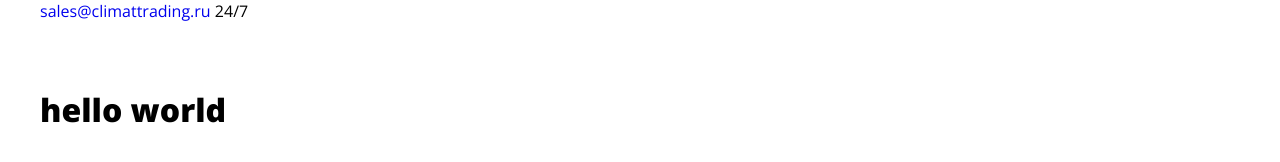
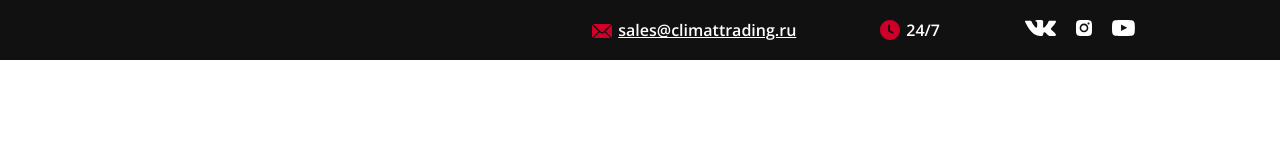
Before and after one commit to Akhatmirzo/climat__trading, a plain HTML site: page index.html in a window 1280 px wide. Drawn offline with Linux system fonts and the light colour scheme.

Commit message:
navbar 1chi qismi tayyor

```diff
--- a/index.html
+++ b/index.html
@@ -12,18 +12,25 @@
 <body>
     <!-- ! Navbar -->
     <header class="navbar">
-        <div class="container">
-            <!-- ! socials -->
         <div class="navbar__socials">
+            <div class="container items__support">
+                <div class="support">
+                    <img src="./assets/icons/icon-support.svg" alt="airPods">
+                    <div class="numbers">
+                        <a href="tel:++7 (499) 347-25-62">+7 (499) 347-25-62</a>
+                        <a href="+7 (926) 008-81-46">+7 (926) 008-81-46</a>
+                    </div>
+                </div>
                 <div class="navbar__socials-info">
-                    <a href="/">
+                    <a class="email" href="#">
                         sales@climattrading.ru
                     </a>
+                    <span class="clock">
+                        24/7
+                    </span>
+                </div>
+            </div>
 
-                    <a>
-                        24/7
-                    </a>
-                </div>
 
             <ul class="navbar__socials__list">
                 <li class="navbar__socials__list-item">
@@ -43,11 +50,13 @@
                 </li>
             </ul>
         </div>
+        <div class="container">
+            <!-- ! socials -->
+
             <!-- ! End of socials -->
 
             <!-- ! Navbar navigate links -->
             <div class="navbar__wrapper">
-                <h1>hello world</h1>
             </div>
             <!-- ! End of Navbar navigate links -->
         </div>
--- a/scss/components/_header.scss
+++ b/scss/components/_header.scss
@@ -0,0 +1,93 @@
+.navbar__socials {
+  padding: 19px 0 19px;
+  padding-right: 300px;
+  position: relative;
+  background-color: #111;
+  @include mobile(){
+    padding: 19px 0 19px;
+    padding-right: 0;
+  }
+  &__list {
+    position: absolute;
+    top: 19px;
+    right: 145px;
+    display: flex;
+    gap: 20px;
+    @include mobile(){
+      display: none;
+    }
+  }
+}
+
+.items__support {
+ @include mobile(){
+  display: flex;
+  justify-content: space-between;
+ }
+
+  .support {
+    display: flex;
+    gap: 20px;
+    display: none;
+    @include mobile(){
+      display: flex;
+    }
+  }
+  .numbers {
+    display: flex;
+    flex-direction: column;
+    a {
+      color: #fff;
+      font-family: "Open Sans";
+      font-size: 13px;
+      font-weight: 600;
+    }
+  }
+}
+
+.navbar__socials-info {
+  display: flex;
+  justify-content: flex-end;
+  gap: 110px;
+
+  .email {
+    text-decoration: underline;
+    position: relative;
+    color: #fff;
+    font-family: "Open Sans";
+    font-size: 16px;
+    font-weight: 600;
+
+    @include mobile(){
+      display: none;
+    }
+  }
+  .email::before {
+    position: absolute;
+    content: "";
+    top: 5px;
+    left: -26px;
+    width: 20px;
+    height: 14px;
+    background-image: url(../assets/icons/icon-email-red.svg);
+  }
+
+  .clock {
+    position: relative;
+    color: #fff;
+    font-family: "Open Sans";
+    font-size: 16px;
+    font-weight: 600;
+
+
+  }
+  .clock::before {
+    position: absolute;
+    content: "";
+    top: 1px;
+    left: -26px;
+    width: 20px;
+    height: 20px;
+    background-image: url(/assets/icons/icon-circle-watch.svg);
+  }
+}
```
Also changed, not shown: css/main.css, 1 other file. Lines whose indentation alone changed are shown as unchanged.
